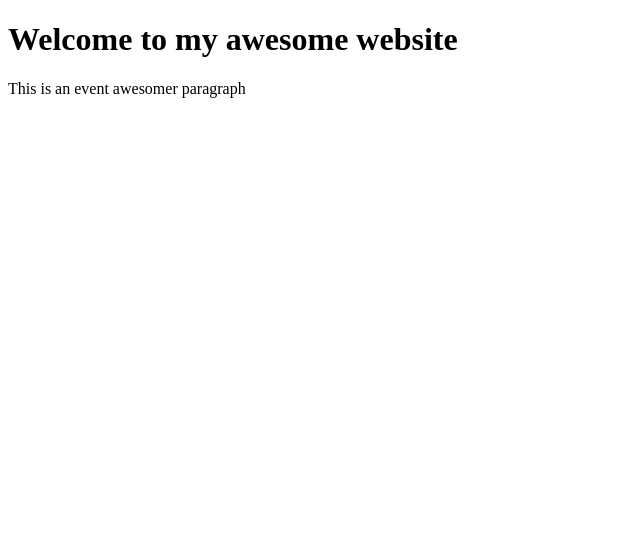
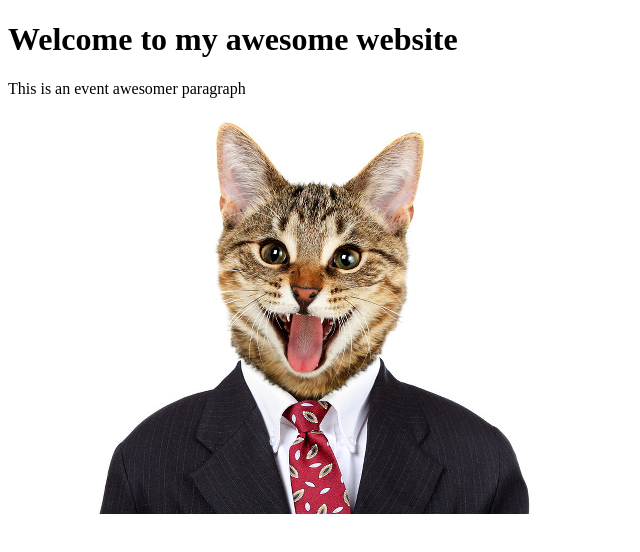
Before and after one commit to valentinena/kitten, a plain HTML site: page index.html in a window 1280 px wide. Shown: the whole page, without its empty margins (0-640 px from the left). Drawn offline with Linux system fonts and the light colour scheme.

Commit message:
Update index.html

```diff
--- a/index.html
+++ b/index.html
@@ -9,6 +9,7 @@
 
     <p> This is an event awesomer paragraph </p>
 
+    <img src="cats-politics-TN.jpg" alt=catsuit>
 
    </body>
 
```
